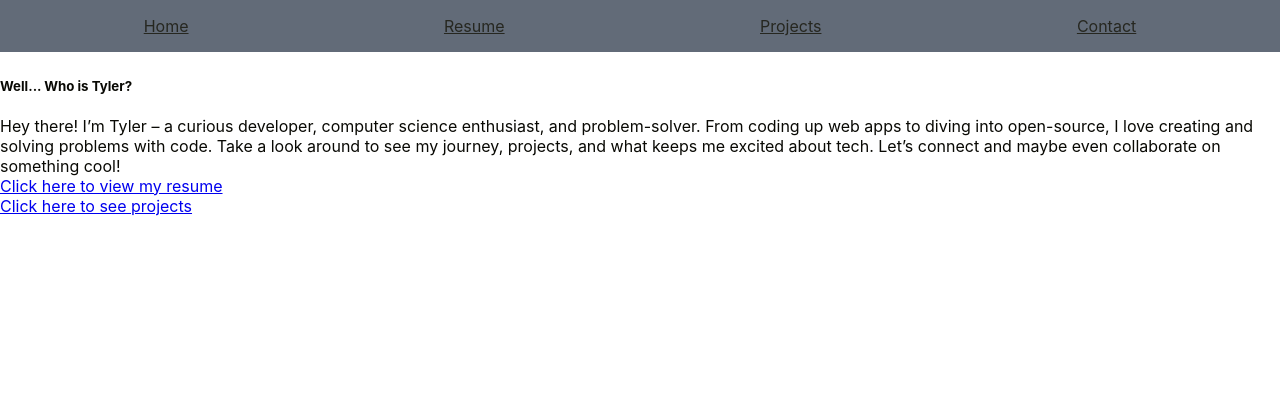
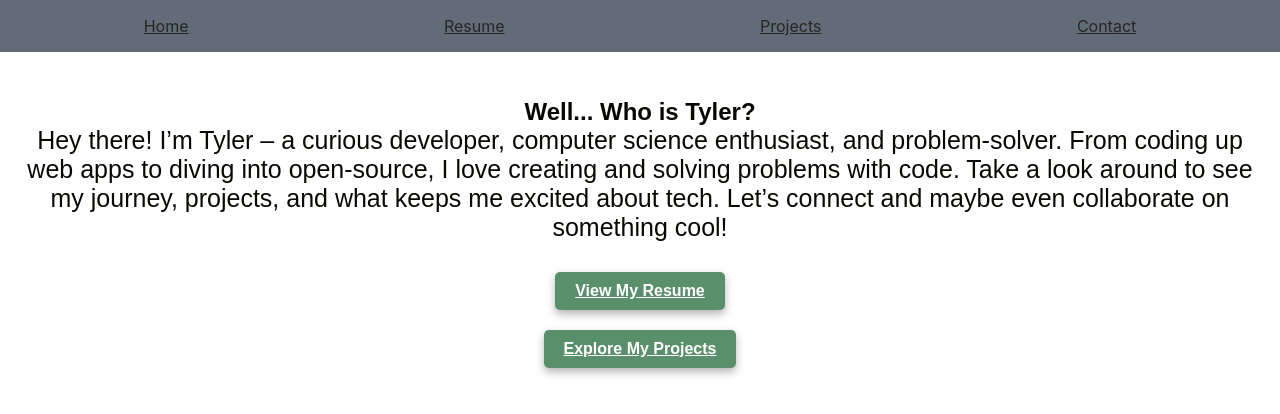
Before and after one commit to Vicguin65/Portfolio-Website, a React (Create React App) app in the folder portfolio-website/: page /home in a window 1280 px wide. Shown: the top 414 px of the page. Built offline with nearby package versions, Linux system fonts and the light colour scheme.

Commit message:
improvements to styling

```diff
--- a/portfolio-website/src/App.css
+++ b/portfolio-website/src/App.css
@@ -5,9 +5,15 @@ body,
 html {
   margin: 0;
   padding: 0;
-  font-family: "Arial", sans-serif;
+  font-family: "Poppins", sans-serif;
   color: #090904;
   overflow-x: hidden;
+}
+
+section {
+  padding: 40px 20px;
+  margin-bottom: 1000px;
+  text-align: center;
 }
 
 /* Background Layer */
--- a/portfolio-website/src/App.js
+++ b/portfolio-website/src/App.js
@@ -40,7 +40,7 @@ function App() {
         factor={1.1}
         className="background-layer question-layer cloud"
       >
-        <h2 className="question-text">Where is Tyler going?</h2>
+        <h2 className="question-text">What does Tyler enjoy doing?</h2>
       </ParallaxLayer>
 
       <ParallaxLayer
--- /dev/null
+++ b/portfolio-website/src/pages/HomePage.css
@@ -0,0 +1,36 @@
+section {
+  padding: 40px 20px;
+  margin-bottom: 1000px;
+  text-align: center;
+}
+
+h1 {
+  margin-bottom: 60px;
+}
+
+p {
+  font-size: 25px;
+}
+
+.bottom-button {
+  background-color: #5a8f6b;
+  color: #ffffff;
+  font-weight: bold;
+  padding: 10px 20px;
+  border-radius: 5px;
+  transition: background-color 0.3s ease, transform 0.2s ease;
+}
+
+.bottom-button:hover {
+  background-color: #497255;
+  transform: translateY(-3px);
+}
+
+/* Links */
+.link-container {
+  display: flex;
+  flex-direction: column;
+  gap: 20px;
+  align-items: center;
+  margin-top: 30px;
+}
--- a/portfolio-website/src/pages/HomePage.js
+++ b/portfolio-website/src/pages/HomePage.js
@@ -1,27 +1,31 @@
 import React from "react";
 import { Link } from "react-router-dom";
 import NavBar from "../components/NavBar";
+import "./HomePage.css"
 
 function HomePage() {
   return (
     <div>
-      <NavBar/>
-      <section>
-        <h5>Well... Who is Tyler?</h5>
-        <text>
+      <NavBar />
+      <section className="container">
+        <h1>Well... Who is Tyler?</h1>
+        <p>
           Hey there! I’m Tyler – a curious developer, computer science
           enthusiast, and problem-solver. From coding up web apps to diving into
           open-source, I love creating and solving problems with code. Take a
           look around to see my journey, projects, and what keeps me excited
           about tech. Let’s connect and maybe even collaborate on something
           cool!
-        </text>
+        </p>
+        <div className="link-container">
+          <Link to="/resume" className="bottom-button">
+            View My Resume
+          </Link>
+          <Link to="/projects" className="bottom-button">
+            Explore My Projects
+          </Link>
+        </div>
       </section>
-      <div>
-        <Link to={`/resume`}>Click here to view my resume</Link>
-      </div>
-
-      <Link to={`/projects`}>Click here to see projects</Link>
     </div>
   );
 }
```
